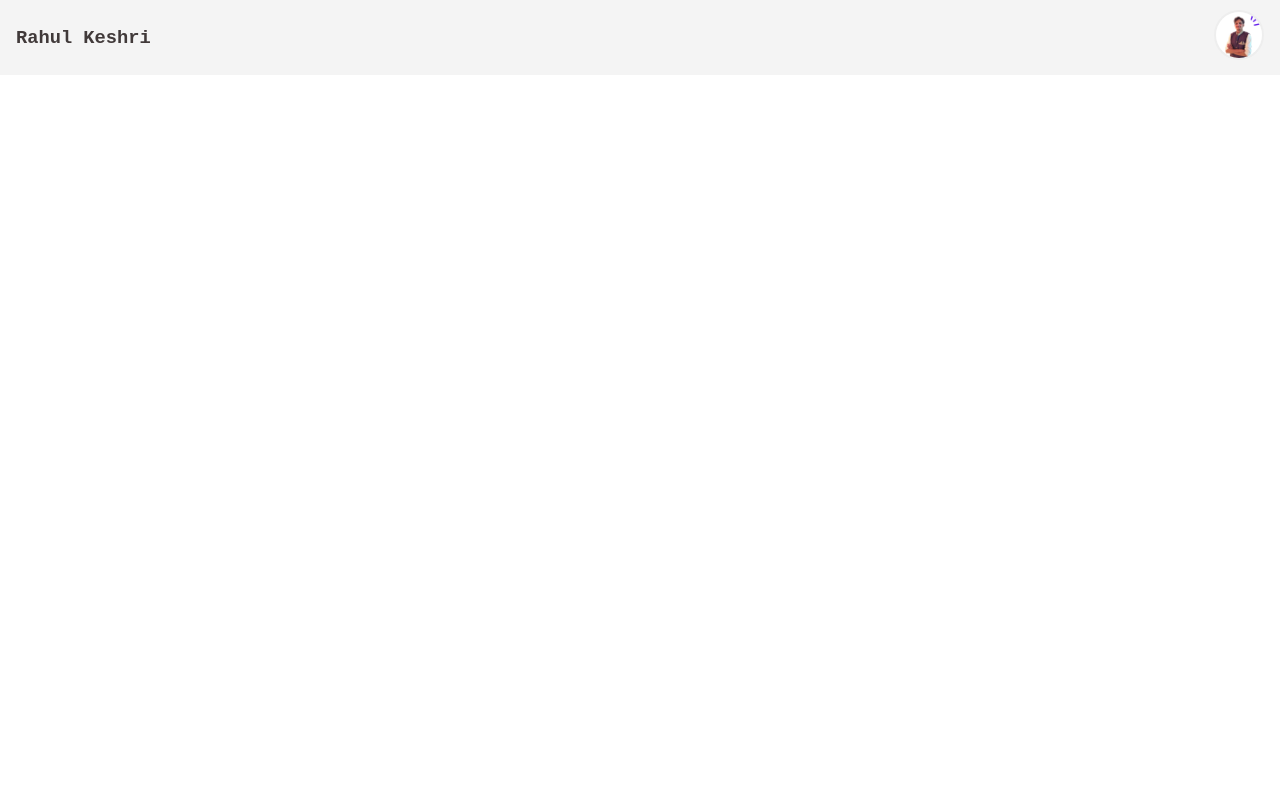
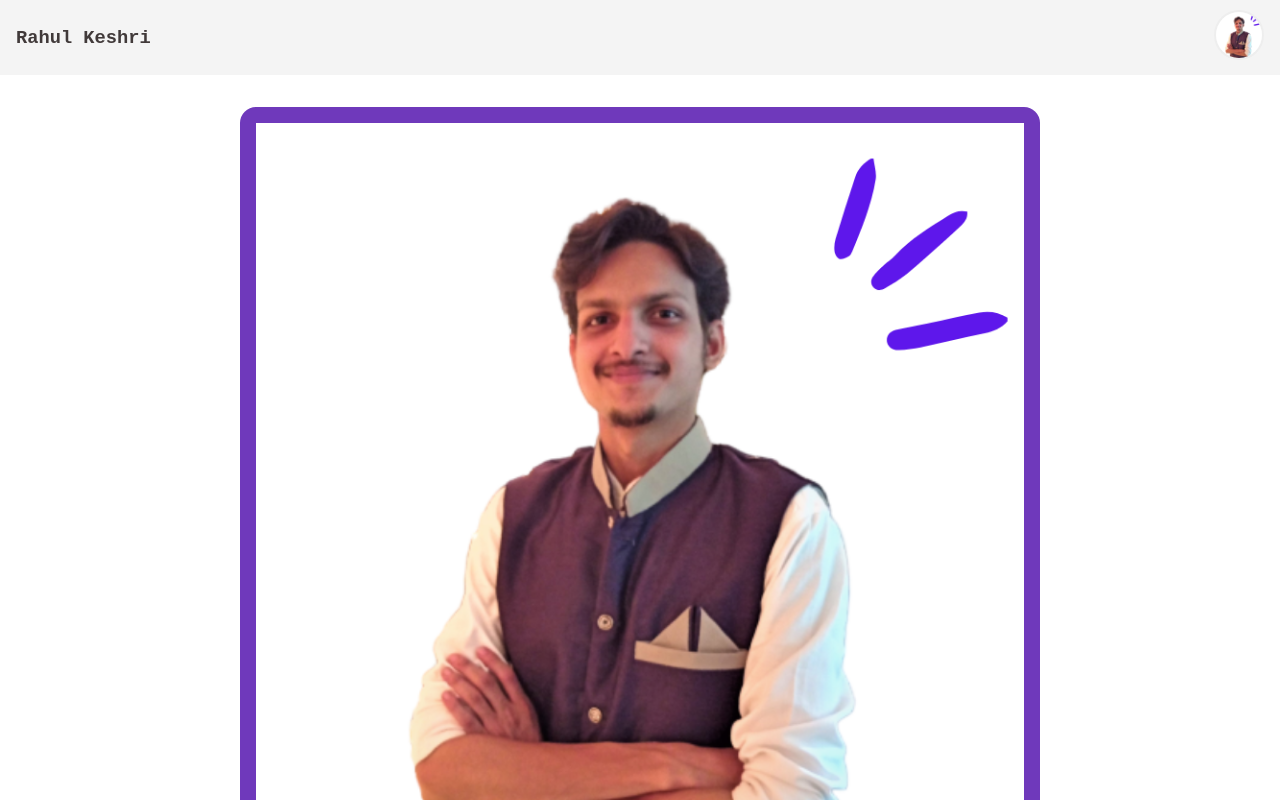
Before and after one commit to softRahul10/react-zero, a React (Create React App) app: page / in a window 1280 px wide. Shown: the top 800 px of the page. Built offline with nearby package versions, Linux system fonts and the light colour scheme.

Commit message:
Main component is ready

```diff
--- a/src/App.js
+++ b/src/App.js
@@ -1,8 +1,12 @@
 import Header from "./components/Header";
+import Main from "./components/Main";
 
 function App() {
   return (
+  <div>
    <Header/>
+   <Main />
+  </div>
   );
 }
 
--- a/src/components/Main.css
+++ b/src/components/Main.css
@@ -0,0 +1,16 @@
+.app-main{
+    display: flex;
+    flex-direction: column;
+    justify-content: center;
+    align-items: center;
+    min-height: 100vh;
+    padding: 1rem 0.5rem;
+}
+.main-container{
+    max-width: 800px;
+    margin: 1rem auto;
+    padding: 1rem;
+    background: #6f39bb;
+    border-radius: 1em;
+    color: #fff;
+}
--- a/src/components/Main.js
+++ b/src/components/Main.js
@@ -0,0 +1,16 @@
+import Logo from './Logo';
+import './Main.css';
+
+const Main = function(props) {
+    return (
+        <main className="app-main">
+            <div className="main-container">
+                <Logo />
+                <h1>Rahul keshri</h1>
+                <h2>Software Engineer @ Google</h2>
+            </div>
+        </main>
+    );
+}
+
+export default Main;
```
